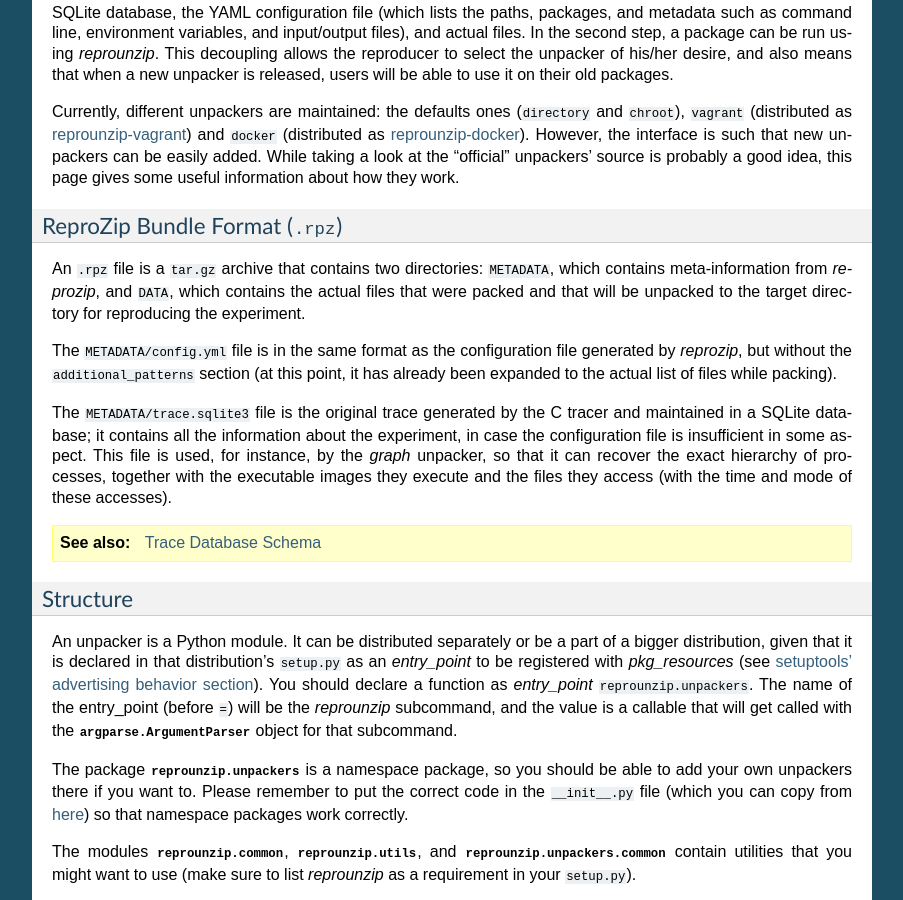
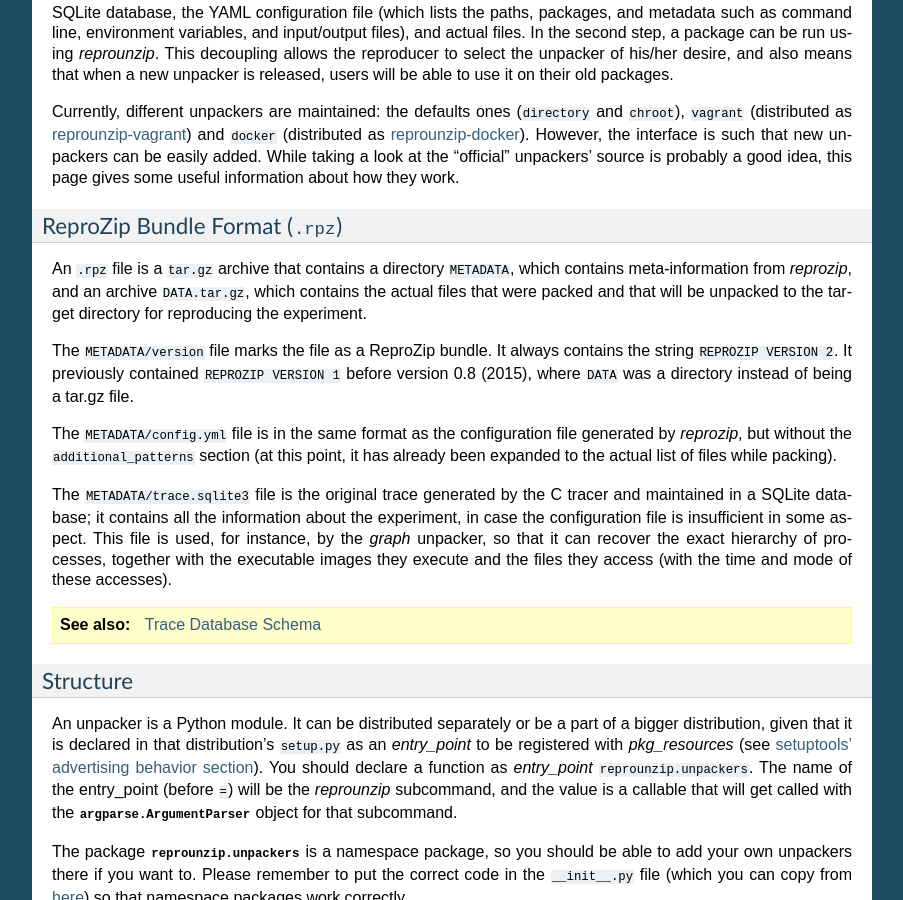
Before and after one commit to VIDA-NYU/reprozip, a Sphinx documentation site: the page built from docs/developerguide.rst, in a window 1280 px wide and 900 px high, scrolled down 942 px. Shown: the whole window, without its empty margins (198-1101 px from the left). Built offline with Sphinx 7.4.7, drawn with Linux system fonts in a browser that asks for light colours.

Commit message:
DOC: Update RPZ file format description

```diff
--- a/docs/developerguide.rst
+++ b/docs/developerguide.rst
@@ -35,7 +35,9 @@
 ReproZip Bundle Format (``.rpz``)
 '''''''''''''''''''''''''''''''''
 
-An ``.rpz`` file is a ``tar.gz`` archive that contains two directories: ``METADATA``, which contains meta-information from *reprozip*, and ``DATA``, which contains the actual files that were packed and that will be unpacked to the target directory for reproducing the experiment.
+An ``.rpz`` file is a ``tar.gz`` archive that contains a directory ``METADATA``, which contains meta-information from *reprozip*, and an archive ``DATA.tar.gz``, which contains the actual files that were packed and that will be unpacked to the target directory for reproducing the experiment.
+
+The ``METADATA/version`` file marks the file as a ReproZip bundle. It always contains the string ``REPROZIP VERSION 2``. It previously contained ``REPROZIP VERSION 1`` before version 0.8 (2015), where ``DATA`` was a directory instead of being a tar.gz file.
 
 The ``METADATA/config.yml`` file is in the same format as the configuration file generated by *reprozip*, but without the ``additional_patterns`` section (at this point, it has already been expanded to the actual list of files while packing).
 
```
